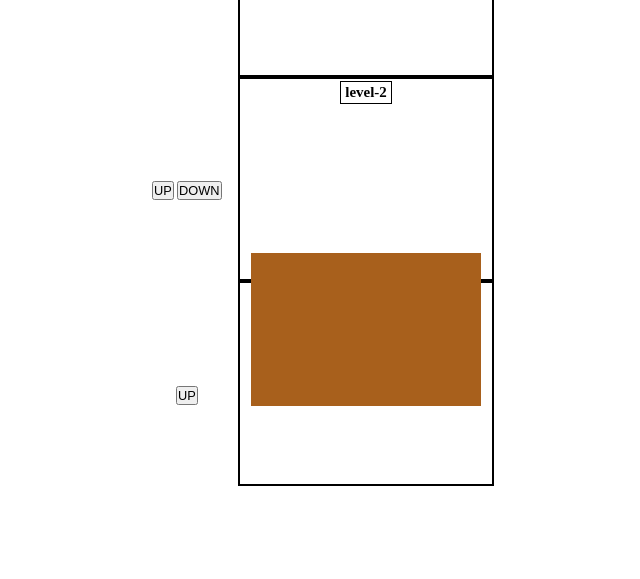
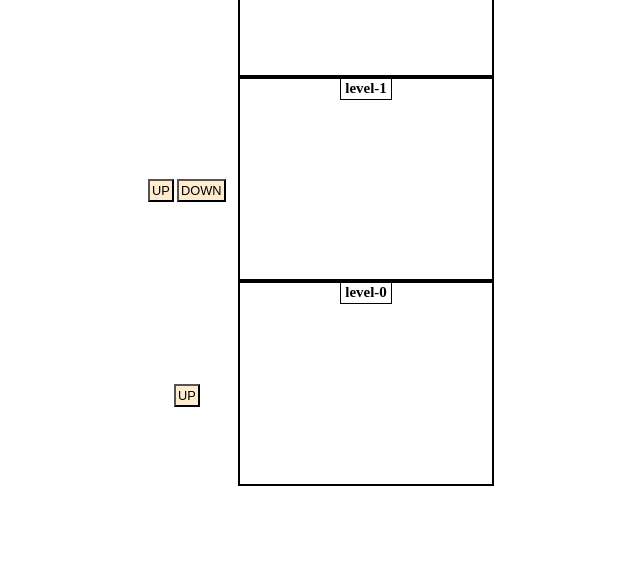
Before and after one commit to rajSaheel/Elevator, a plain HTML site: page index.html in a window 1280 px wide. Shown: the part 221-800 px from the top of the page, without its empty margins (274-914 px from the left). Drawn offline with Linux system fonts and the light colour scheme.

Commit message:
Built calling function

```diff
--- a/index.html
+++ b/index.html
@@ -9,23 +9,51 @@
     </head>
     <body>
         <div class="container">
-            <div id="lift"></div>
-            <div class="level" id="level-1">
-                <h3 class="label">level-1</h3>
-                <span> <button class="button level-1">DOWN</button> </span>
+            <div id="lift">
+                <h2>Elevator</h2>
             </div>
             <div class="level" id="level-2">
                 <h3 class="label">level-2</h3>
                 <span>
-                    <button class="button level-2">UP</button>
-                    <button class="button level-2">DOWN</button>
+                    <button
+                        class="button level-2 down-btn"
+                        id="level-2-down"
+                        onclick="callLift(0,'DOWN')"
+                    >
+                        DOWN
+                    </button>
                 </span>
             </div>
-            <div class="level" id="level-3">
-                <h3 class="label">level-3</h3>
+            <div class="level" id="level-1">
+                <h3 class="label">level-1</h3>
+                <span>
+                    <button
+                        class="button level-1 up-btn"
+                        id="level-1-up"
+                        onclick="callLift(1,'UP')"
+                    >
+                        UP
+                    </button>
+                    <button
+                        class="button level-1 donw-btn"
+                        id="level-1-down"
+                        onclick="callLift(1,'DOWN')"
+                    >
+                        DOWN
+                    </button>
+                </span>
+            </div>
+            <div class="level" id="level-0">
+                <h3 class="label">level-0</h3>
 
                 <span>
-                    <button class="button level-3">UP</button>
+                    <button
+                        class="button level-0"
+                        id="level-0-up up-btn"
+                        onclick="callLift(2,'UP')"
+                    >
+                        UP
+                    </button>
                 </span>
             </div>
         </div>
--- a/script.js
+++ b/script.js
@@ -1,7 +1,77 @@
-const lift = {
-    level: 0,
+const liftState = {
+    level: 2,
+    moving: false,
+    queue: [],
 }
-const levels = document.querySelectorAll(".level")
-const moveDown = "moveDown 5s ease-in-out 1 normal forwards"
 
-function callLift() {}
+const lift = document.querySelector("#lift")
+
+function createAnimation(interval, direction) {
+    const value = `${interval * 16}vw`
+    document.documentElement.style.setProperty("--transform-length", value)
+    return `move-${direction} ${5 * interval}s ease 1 forwards`
+}
+
+function callLift(level, direction) {
+    if (liftState.moving === false && level !== 1) {
+        liftState.queue.push(level)
+        const interval = 2
+        switch (direction) {
+            case "UP":
+                if (liftState.level !== 2) {
+                    const upwardAnimation = createAnimation(interval, direction)
+                    lift.style.animation = upwardAnimation
+                    liftState.moving = direction
+                }
+
+                break
+            case "DOWN":
+                if (liftState.level !== 0) {
+                    const downwardAnimation = createAnimation(
+                        interval,
+                        direction
+                    )
+                    lift.style.animation = downwardAnimation
+                    liftState.moving = direction
+                }
+
+                break
+            default:
+        }
+
+        setTimeout(() => {
+            liftState.level = 1
+            console.log("crossed level 1")
+        }, 5000)
+        setTimeout(() => {
+            liftState.level = level
+            liftState.moving = false
+            console.log("reached extreme")
+        }, 10000)
+        switch (liftState.level) {
+            case 0:
+                lift.style.top = "37vw"
+                break
+            case 1:
+                lift.style.top = "21vw"
+                break
+            case 2:
+                lift.style.top = "5vw"
+        }
+    } else if (
+        liftState.moving === direction &&
+        level === 1 &&
+        liftState.level !== 1
+    ) {
+        liftState.queue.push(level)
+        console.log("second case")
+        const interval = 1
+        const animation = createAnimation(interval, direction)
+        lift.style.animation = createAnimation(interval, direction)
+        setTimeout(() => {
+            const animation = createAnimation(interval, direction)
+            lift.style.animation = animation
+            console.log(animation)
+        }, 5000)
+    }
+}
--- a/styles.css
+++ b/styles.css
@@ -1,3 +1,7 @@
+:root {
+    --transform-length: 16vw;
+}
+
 * {
     margin: 0;
     padding: 0;
@@ -5,11 +9,18 @@
     text-align: center;
 }
 
+body {
+    display: flex;
+    justify-content: center;
+    align-items: center;
+}
+
 .container {
     display: flex;
     flex-direction: column;
     justify-content: center;
     align-items: center;
+    justify-self: center;
     position: absolute;
     top: 0;
     bottom: 0;
@@ -33,7 +44,7 @@
     border: 1px solid #000;
     padding: 2px 4px;
     position: relative;
-    top: -6vw;
+    top: -6.2vw;
 }
 
 span {
@@ -45,20 +56,53 @@ span {
 #lift {
     background-color: #a8601c;
     position: absolute;
-    top: 37vw;
+    top: 5vw;
     z-index: 1000;
     width: 18vw;
+    display: flex;
+    justify-content: center;
+    align-items: center;
     border: 2px solid #a8601c;
     height: 12vw;
+    color: aliceblue;
+    /* animation: move-DOWN 5s ease-in-out 1 forwards; */
 }
 
 button {
+    background-color: blanchedalmond;
+    outline: none;
+    padding: 2px;
     width: fit-content;
     font-size: 1vw;
+    cursor: pointer;
+}
+/*
+@keyframes move-DOWN-step {
+    50% {
+        transform: translateY(16vw);
+    }
+    100% {
+        transform: translateY(32vw);
+    }
 }
 
-@keyframes moveDown {
+@keyframes move-UP-step {
+    50% {
+        transform: translateY(-16vw);
+    }
     100% {
-        transform: translateY(16vw);
+        transform: translateY(-32vw);
+    }
+} */
+
+@keyframes move-DOWN {
+    100% {
+        transform: translateY(var(--transform-length));
     }
 }
+
+@keyframes move-UP {
+    100% {
+        transform: translateY(calc(-1 * var(--transform-length)));
+    }
+}
```
